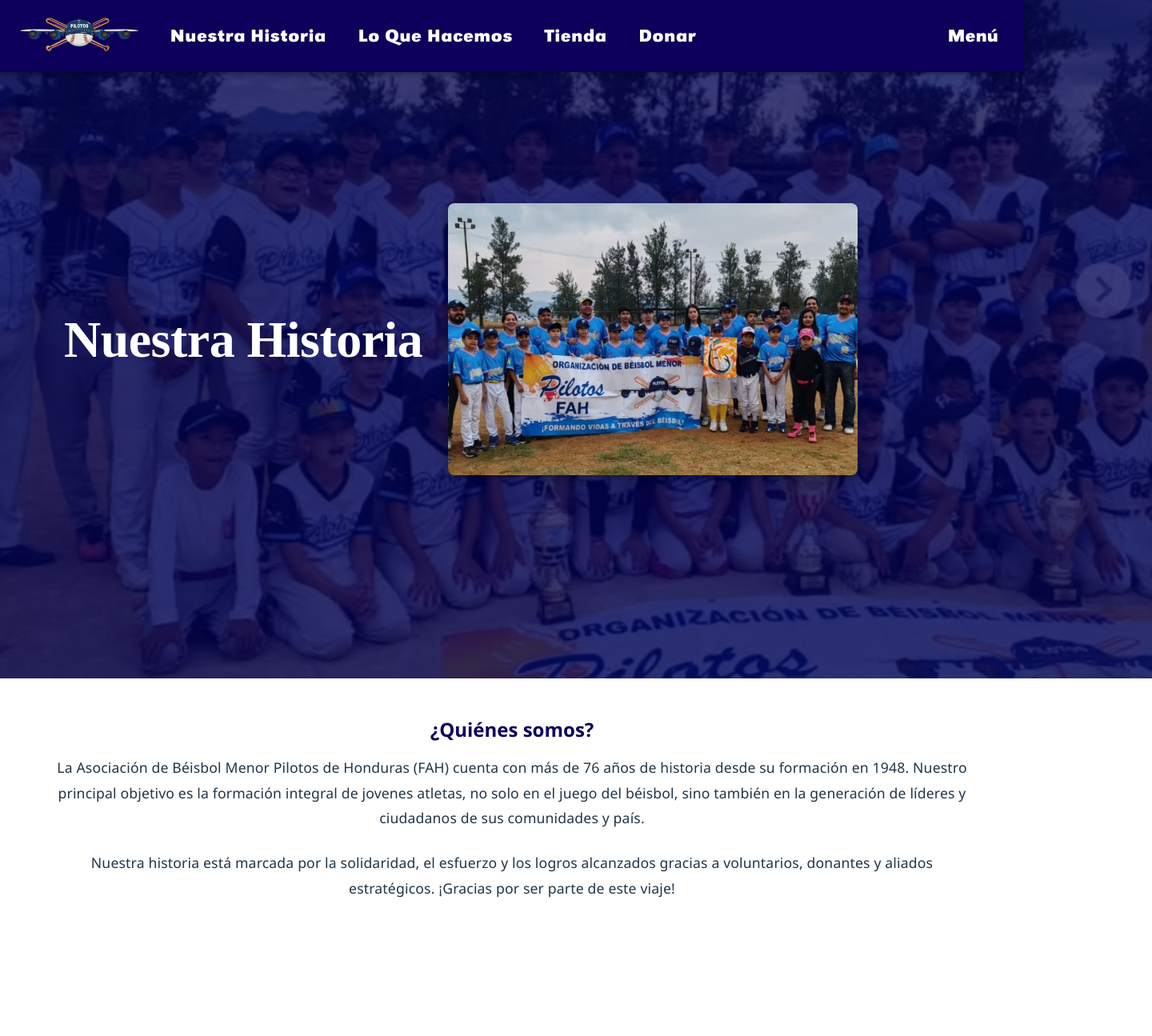
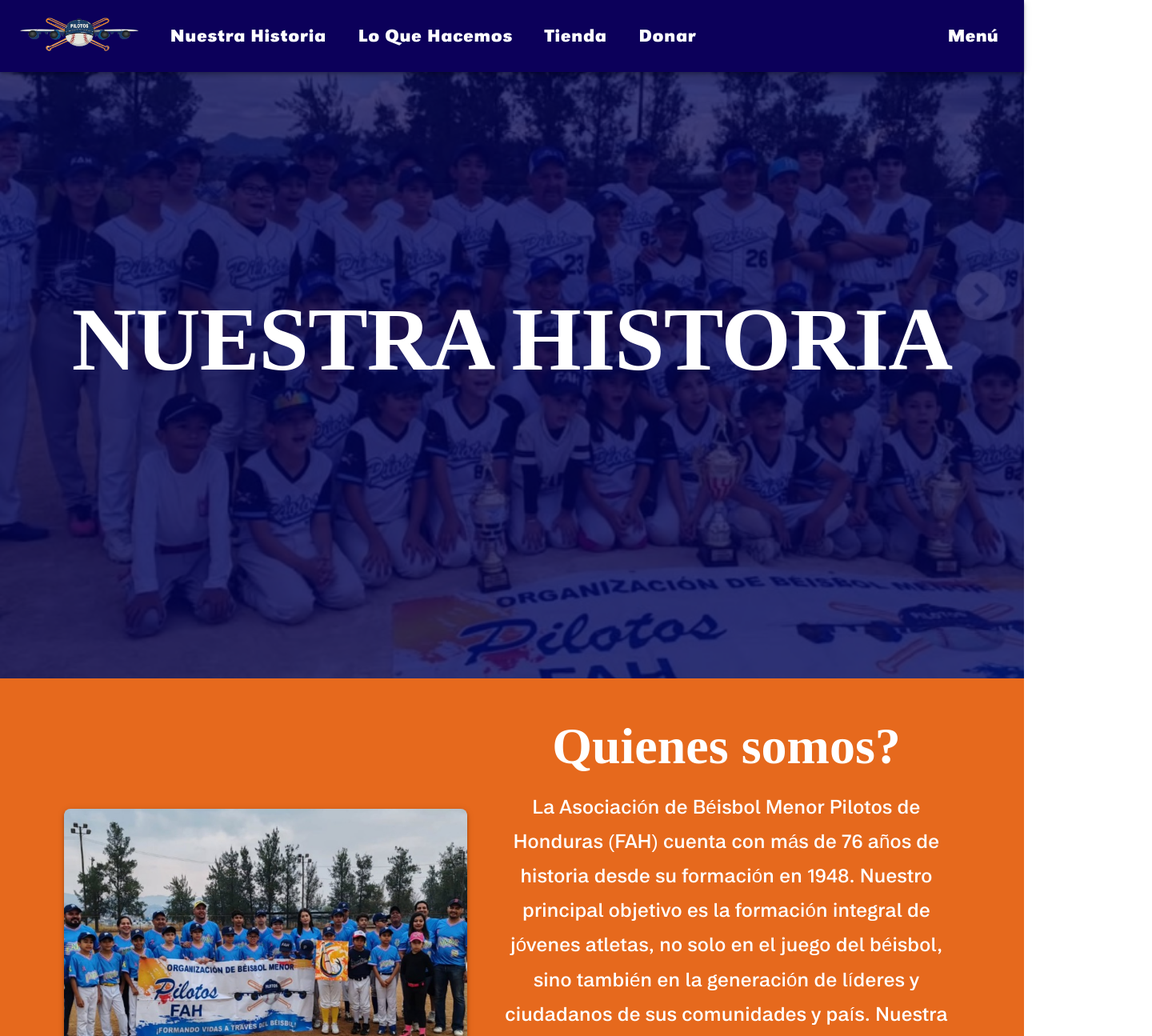
Before and after one commit to Ingrid-Carolina/Frontend_ISW, a React (Vite) app in the folder frontend/: page /historia in a window 1280 px wide. Shown: the top 1295 px of the page at 80% size, 1440 px wide, since content can reach past the window. Built offline with nearby package versions, Linux system fonts and the light colour scheme; some icons are missing; a web font is replaced by a local one.

Commit message:
Corregida seccion de Nuestra Historia y boton de Mas noticias

```diff
--- a/frontend/src/pages/Home.jsx
+++ b/frontend/src/pages/Home.jsx
@@ -7,82 +7,84 @@ import MediaCard from '../components/Card';
 import Typography from '@mui/material/Typography';
 import ArrowDropDownIcon from '@mui/icons-material/ArrowDropDown';
 
-
-
 const AboutUs = () => (
-  <section className="about-us">
+	<section className='about-us'>
 		<h2>Sobre Nosotros</h2>
-    <h3>Somos una organizacion que fomenta la recreacion del beisbol. Formamos Vidas a a traves del Beisbol en Honduras!</h3>
+		<h3>
+			Somos una organizacion que fomenta la recreacion del beisbol. Formamos
+			Vidas a a traves del Beisbol en Honduras!
+		</h3>
 	</section>
 );
 
-const Mision=()=>(
+const Mision = () => (
 	<SeccionInfo
-    titulo="Nuestra Mision"
-    descripcion="Fomentar el amor por el béisbol en niños y jóvenes, proporcionando un ambiente seguro, divertido y educativo donde puedan desarrollar sus habilidades atléticas, cultivar valores como el respeto, la disciplina y el trabajo en equipo, y construir amistades duraderas que trasciendan el campo de juego."
-    imagen="/src/Ima/Mision1.jpg"
-    bgColor="#e06c14"
-    textAlign="left"
+		titulo='Nuestra Mision'
+		descripcion='Fomentar el amor por el béisbol en niños y jóvenes, proporcionando un ambiente seguro, divertido y educativo donde puedan desarrollar sus habilidades atléticas, cultivar valores como el respeto, la disciplina y el trabajo en equipo, y construir amistades duraderas que trasciendan el campo de juego.'
+		imagen='/src/Ima/Mision1.jpg'
+		bgColor='#e06c14'
+		textAlign='left'
 	/>
 );
 
-const Vision=()=>(
+const Vision = () => (
 	<SeccionInfo
-    titulo="Nuestra Vision"
-    descripcion="Que cada niño y joven de nuestra comunidad vea en el béisbol no solo un juego, sino un camino para crecer como deportista y persona, soñando en grande y llevando nuestros valores a cada paso de su vida."
-    imagen="/src/Ima/Vision1.jpg"
+		titulo='Nuestra Vision'
+		descripcion='Que cada niño y joven de nuestra comunidad vea en el béisbol no solo un juego, sino un camino para crecer como deportista y persona, soñando en grande y llevando nuestros valores a cada paso de su vida.'
+		imagen='/src/Ima/Vision1.jpg'
 		invertir
-    bgColor="#10045c"
-    textAlign="right"
+		bgColor='#10045c'
+		textAlign='right'
 	/>
 );
 
-const Valores=()=>(
-  <section className="values">
+const Valores = () => (
+	<section className='values'>
 		<h2>Nuestros Valores</h2>
 		<h3>Nuestros Valores definen lo que nosotros somos en el area de juego.</h3>
 	</section>
 );
 
-
-const Noticias_Eventos =()=>(
-  <section className="noteve">
+const Noticias_Eventos = () => (
+	<section className='noteve'>
 		<h2>Noticias y Eventos</h2>
 		<h3>Ultimas novedades de la asociación.</h3>
 	</section>
-
-
 );
 
 const Cards = () => (
-
-  <div className="cards">
-    <MediaCard title="Embajadores Fundación Angelitos"
-    content="Unidos por una causa que trasciende el deporte, Somos una gran familia que cree en el poder de la solidaridad, en la unión de corazones y en la importancia de tender la mano cuando más se necesita.
-    Nos honra compartirles que somos Embajadores de la Fundación Angelitos - Recién Nacidos del Hospital Escuela, y llevaremos su mensaje con orgullo dentro y fuera del campo."
-    image="https://th.bing.com/th/id/OIP.H-VR5oO-zt3RacllWQKGsAHaFj?rs=1&pid=ImgDetMain"
-    date="10 de Mayo de 2025"
+	<div className='cards'>
+		<MediaCard
+			title='Embajadores Fundación Angelitos'
+			content='Unidos por una causa que trasciende el deporte, Somos una gran familia que cree en el poder de la solidaridad, en la unión de corazones y en la importancia de tender la mano cuando más se necesita.
+    Nos honra compartirles que somos Embajadores de la Fundación Angelitos - Recién Nacidos del Hospital Escuela, y llevaremos su mensaje con orgullo dentro y fuera del campo.'
+			image='https://th.bing.com/th/id/OIP.H-VR5oO-zt3RacllWQKGsAHaFj?rs=1&pid=ImgDetMain'
+			date='10 de Mayo de 2025'
 		/>
-    <MediaCard title="Torneo LBMM 2025:  ¡Nuestros Pilotos Dejarán Huella en el Torneo LBMM 2025!"
-    content="Estamos increíblemente orgullosos de la participación de nuestro equipo menor en el torneo de la Liga de Béisbol Menor Metropolitana (LBMM) 2025. Desde el primer lanzamiento hasta el último out, nuestros jóvenes atletas demostraran un espíritu inquebrantable, una pasión contagiosa por el juego y, sobre todo, una deportividad ejemplar."
-    image="https://www.alamy.com/aggregator-api/download?url=https://c8.alamy.com/comp/P3F3HY/young-soccer-players-holding-trophy-boys-celebrating-soccer-football-championship-winning-team-of-sport-tournament-for-kids-children-P3F3HY.jpg"
-    date=" 5 de Abril de 2022"/>
-    <MediaCard title="Noche Benéfica: ¡Únete a Nuestra Noche Benéfica por el Béisbol Menor!"
-    content=" ¡Prepárense para una noche inolvidable de diversión, comunidad y, por supuesto, béisbol! Nos complace anunciar nuestra Noche Benéfica, un evento crucial para recaudar fondos y asegurar que nuestros jóvenes atletas sigan teniendo las mejores oportunidades para crecer y brillar en el campo."
-    image="https://th.bing.com/th/id/OIP.9SKrTRCaLbaVmimjan-23AHaD4?rs=1&pid=ImgDetMain"
-    date=" 30 de Mayo de 2025"/>
+		<MediaCard
+			title='Torneo LBMM 2025:  ¡Nuestros Pilotos Dejarán Huella en el Torneo LBMM 2025!'
+			content='Estamos increíblemente orgullosos de la participación de nuestro equipo menor en el torneo de la Liga de Béisbol Menor Metropolitana (LBMM) 2025. Desde el primer lanzamiento hasta el último out, nuestros jóvenes atletas demostraran un espíritu inquebrantable, una pasión contagiosa por el juego y, sobre todo, una deportividad ejemplar.'
+			image='https://www.alamy.com/aggregator-api/download?url=https://c8.alamy.com/comp/P3F3HY/young-soccer-players-holding-trophy-boys-celebrating-soccer-football-championship-winning-team-of-sport-tournament-for-kids-children-P3F3HY.jpg'
+			date=' 5 de Abril de 2022'
+		/>
+		<MediaCard
+			title='Noche Benéfica: ¡Únete a Nuestra Noche Benéfica por el Béisbol Menor!'
+			content=' ¡Prepárense para una noche inolvidable de diversión, comunidad y, por supuesto, béisbol! Nos complace anunciar nuestra Noche Benéfica, un evento crucial para recaudar fondos y asegurar que nuestros jóvenes atletas sigan teniendo las mejores oportunidades para crecer y brillar en el campo.'
+			image='https://th.bing.com/th/id/OIP.9SKrTRCaLbaVmimjan-23AHaD4?rs=1&pid=ImgDetMain'
+			date=' 30 de Mayo de 2025'
+		/>
 	</div>
 );
 
-
 /*Despues de las tres historias, meter un boton de Mas Noticias que redireccione a la subpagina de Noticias*/
-
 
 function Home() {
 	return (
-    <div style={{ paddingTop: '90px' }}> {/* Ajusta el valor según la altura real de tu navbar */}
-      <div className="header">
-        <div className="header-title">
+		<div style={{ paddingTop: '90px' }}>
+			{' '}
+			{/* Ajusta el valor según la altura real de tu navbar */}
+			<div className='header'>
+				<div className='header-title'>
 					<p>ASOCIACION DE</p>
 					<p>BEISBOL MENOR</p>
 					<p>PILOTOS DE HONDURAS</p>
@@ -92,11 +94,11 @@ function Home() {
 			<Mision />
 			<Vision />
 			<Valores />
-      <Acordeon/>
+			<Acordeon />
 			<Noticias_Eventos />
 			<Cards />
-      <div className="news-button">
-        <button>Mas Noticias</button>
+			<div style={{ textAlign: 'center', margin: '2rem 0 4rem' }}>
+				<button className='news-button'>Más Noticias</button>
 			</div>
 		</div>
 	);
--- a/frontend/src/pages/NuestraHistoria.jsx
+++ b/frontend/src/pages/NuestraHistoria.jsx
@@ -13,15 +13,12 @@ const NuestraHistoria = () => {
 					width: '100%',
 					minHeight: { xs: '75vh', md: '90vh' },
 					display: 'flex',
-					flexDirection: { xs: 'column', md: 'row' },
 					alignItems: 'center',
-					justifyContent: 'flex-start',
+					justifyContent: 'center',
 					backgroundImage: `url(${equipoImg})`,
 					backgroundSize: 'cover',
 					backgroundPosition: 'center',
-					px: { xs: 3, md: 10 },
 					py: { xs: 6, md: 8 },
-					gap: { md: 4 },
 				}}
 			>
 				{/* Overlay */}
@@ -37,96 +34,87 @@ const NuestraHistoria = () => {
 					}}
 				/>
 
-				{/* Texto */}
+				{/* Texto centrado */}
 				<Box
 					sx={{
 						position: 'relative',
 						zIndex: 2,
-						maxWidth: { xs: '100%', md: '50%' },
+						textAlign: 'center',
+						height: '100%',
+						display: 'flex',
+						alignItems: 'center',
+						justifyContent: 'center',
 					}}
 				>
 					<Typography
 						variant='h2'
 						sx={{
 							fontWeight: 'bold',
-							fontSize: { xs: '2.5rem', md: '4rem' },
-							fontFamily: 'Aptos, Segoe UI, Arial, sans-serif',
+							fontSize: { xs: '4rem', md: '7rem' },
+							fontFamily: '"Jersey", cursive',
 							color: 'white',
+							textAlign: 'center',
 						}}
 					>
-						<Box
-							component='span'
-							sx={{ fontFamily: 'Pacifico, cursive', color: 'white' }}
-						>
-							Nuestra Historia
-						</Box>
+						NUESTRA HISTORIA
 					</Typography>
 				</Box>
+			</Box>
 
-				{/*Imagen*/}
 			<Box
 				sx={{
-						position: 'relative',
-						zIndex: 2,
-						borderRadius: 2,
-						overflow: 'hidden',
-						boxShadow: 6,
-						width: { xs: '90%', md: '40%' },
-						mt: { xs: 4, md: 0 },
+					display: 'flex',
+					flexDirection: { xs: 'column', md: 'row' },
+					alignItems: 'center',
+					gap: 4,
+					px: { xs: 3, md: 10 },
+					py: 6,
+					bgcolor: '#e6691d',
 				}}
 			>
 				<Box
 					component='img'
 					src={equipoImg2}
-						alt='Foto del equipo'
-						sx={{ width: '100%', display: 'block' }}
+					alt='Equipo de béisbol'
+					sx={{
+						width: { xs: '100%', md: '45%' },
+						borderRadius: 2,
+						boxShadow: 4,
+					}}
 				/>
-				</Box>
-			</Box>
 
-			{/* CONTENIDO */}
-			<Container sx={{ py: 6 }}>
+				<Box sx={{ flex: 1, color: 'white' }}>
 					<Typography
-					variant='h5'
+						variant='h3'
 						sx={{
+							fontFamily: '"Jersey", cursive',
 							fontWeight: 'bold',
-						fontFamily: 'Aptos, Segoe UI, Arial, sans-serif',
 							mb: 2,
-						color: '#0c005a',
+							fontSize: { xs: '3rem', md: '4rem' },
 						}}
 					>
-					¿Quiénes somos?
+						Quienes somos?
 					</Typography>
 
 					<Typography
 						variant='body1'
 						sx={{
-						fontSize: '1.1rem',
+							fontFamily: '"PeterMedium", sans-serif',
+							fontSize: '1.5rem',
 							lineHeight: 1.8,
-						fontFamily: 'Aptos, Segoe UI, Arial, sans-serif',
 						}}
 					>
 						La Asociación de Béisbol Menor Pilotos de Honduras (FAH) cuenta con
 						más de 76 años de historia desde su formación en 1948. Nuestro
-					principal objetivo es la formación integral de jovenes atletas, no
-					solo en el juego del béisbol, sino también en la generación de líderes
-					y ciudadanos de sus comunidades y país.
+						principal objetivo es la formación integral de jóvenes atletas, no
+						solo en el juego del béisbol, sino también en la generación de
+						líderes y ciudadanos de sus comunidades y país. Nuestra historia
+						está marcada por la solidaridad, el esfuerzo y los logros alcanzados
+						gracias a voluntarios, donantes y aliados estratégicos. ¡Gracias por
+						ser parte de este viaje!
 					</Typography>
-
-				<Typography
-					variant='body1'
-					sx={{
-						fontSize: '1.1rem',
-						lineHeight: 1.8,
-						mt: 3,
-						fontFamily: 'Aptos, Segoe UI, Arial, sans-serif',
-					}}
-				>
-					Nuestra historia está marcada por la solidaridad, el esfuerzo y los
-					logros alcanzados gracias a voluntarios, donantes y aliados
-					estratégicos. ¡Gracias por ser parte de este viaje!
-				</Typography>
-			</Container>
+				</Box>
+			</Box>
 		</>
 	);
 };
```
Lines whose indentation alone changed are shown as unchanged.
